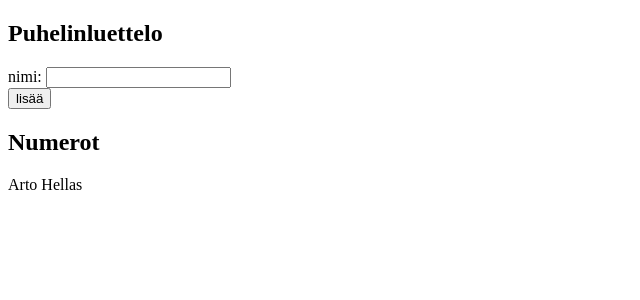
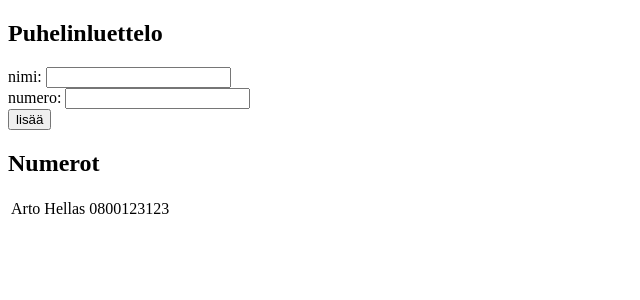
Before and after one commit to FeisEater/pavelfullstackexercise, a React (Create React App) app in the folder osa2/: page / in a window 1280 px wide. Shown: the top 300 px of the page, without its empty margins (0-640 px from the left). Built offline with nearby package versions, Linux system fonts and the light colour scheme.

Commit message:
Tehtävä 2.8

```diff
--- a/osa2/src/App.js
+++ b/osa2/src/App.js
@@ -5,9 +5,10 @@ class App extends React.Component {
       super(props)
       this.state = {
         persons: [
-          { name: 'Arto Hellas', id: 0 }
+          { name: 'Arto Hellas', number: '0800123123', id: 0 }
         ],
-        newName: ''
+        newName: '',
+        newNumber: ''
       }
     }
 
@@ -21,6 +22,7 @@ class App extends React.Component {
 
         const personObject = {
             name: this.state.newName,
+            number: this.state.newNumber,
             id: this.state.persons.length
         }
 
@@ -28,12 +30,17 @@ class App extends React.Component {
 
         this.setState({
             persons,
-            newName: ''
+            newName: '',
+            newNumber: ''
         })
     }
 
-    handleChange = (event) => {
+    handleNameChange = (event) => {
         this.setState({ newName: event.target.value })
+    }
+
+    handleNumberChange = (event) => {
+        this.setState({ newNumber: event.target.value })
     }
 
     render() {
@@ -42,16 +49,19 @@ class App extends React.Component {
           <h2>Puhelinluettelo</h2>
           <form onSubmit={this.addEntry}>
             <div>
-              nimi: <input value={this.state.newName} onChange={this.handleChange} />
+              nimi: <input value={this.state.newName} onChange={this.handleNameChange} />
+            </div>
+            <div>
+              numero: <input value={this.state.newNumber} onChange={this.handleNumberChange} />
             </div>
             <div>
               <button type="submit">lisää</button>
             </div>
           </form>
           <h2>Numerot</h2>
-          <div>
+          <table><tbody>
               {this.state.persons.map(person => <Person key={person.id} person={person} />)}
-          </div>
+          </tbody></table>
         </div>
       )
     }
@@ -59,9 +69,10 @@ class App extends React.Component {
 
 const Person = (props) => {
     return (
-        <div>
-            {props.person.name}
-        </div>
+        <tr>
+            <td>{props.person.name}</td>
+            <td>{props.person.number}</td>
+        </tr>
     )
 }
 
```
